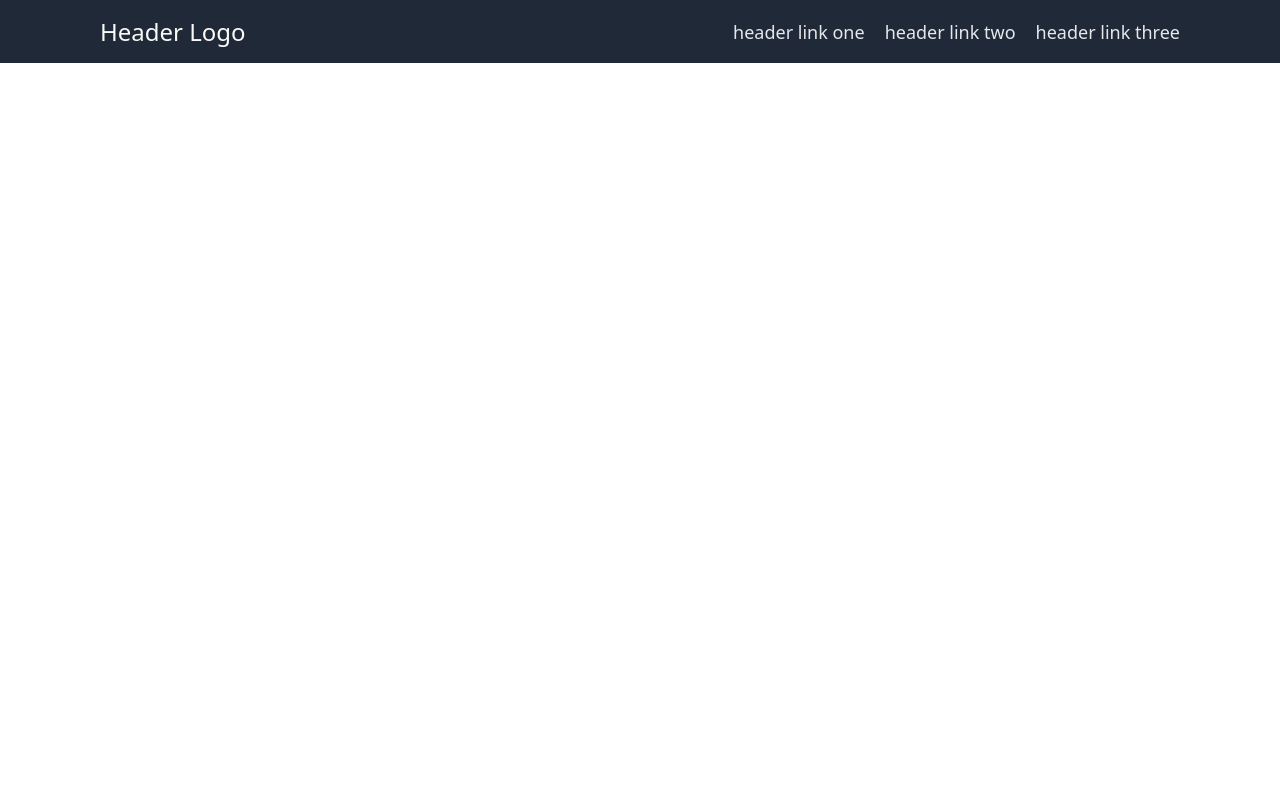
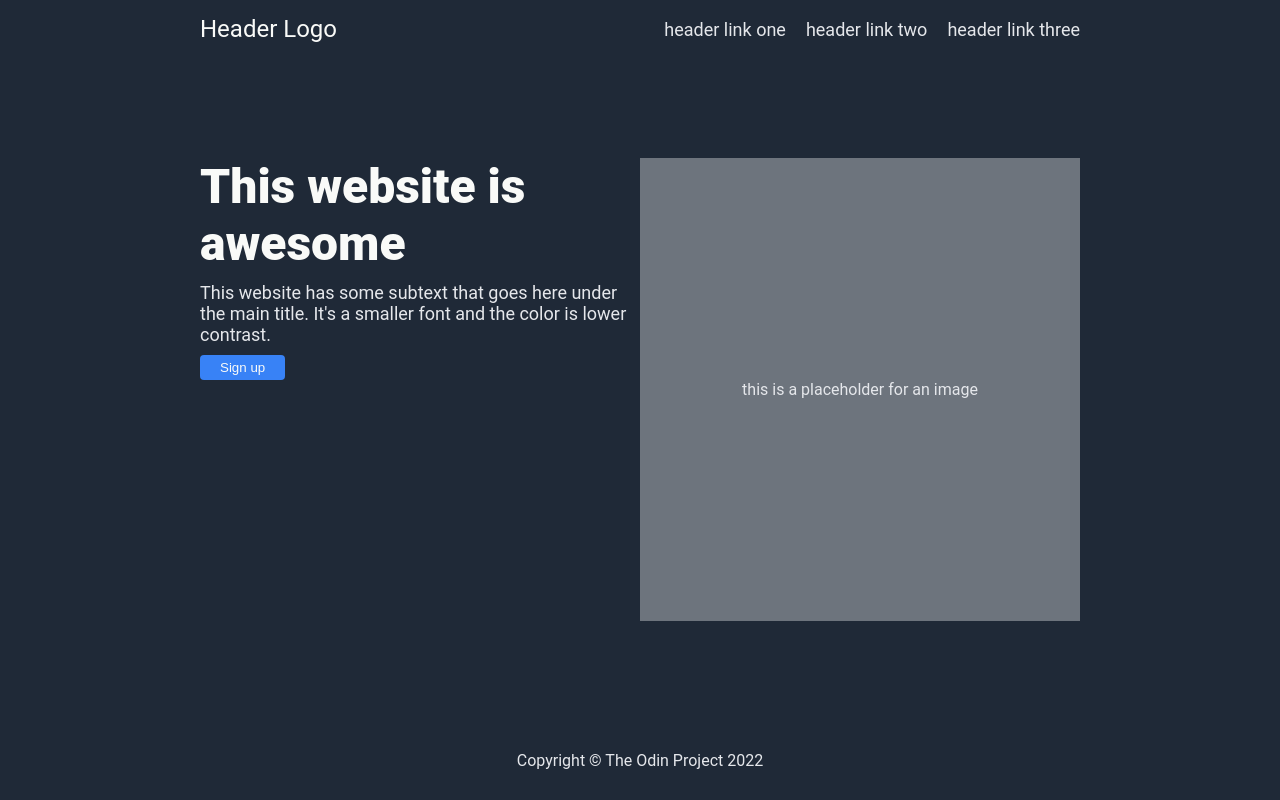
Before and after one commit to nathanpuckett/odin-landing-page, a plain HTML site: page index.html in a window 1280 px wide. Drawn offline with Linux system fonts and the light colour scheme.

Commit message:
Add hero-container and footer

```diff
--- a/index.html
+++ b/index.html
@@ -19,11 +19,23 @@
       </div>
     </div>
     <div class="body">
+      <div class="hero-container">
+        <div class="left">
+          <div class="hero-main-text">This website is awesome</div>
+          <div class="hero-secondary-text">This website has some subtext that goes here under the main title. It's a smaller font and the color is lower contrast.</div>
+          <div><button>Sign up</button></div>
 
+        </div>
+        <div class="right">
+          <div>this is a placeholder for an image</div>
+
+        </div>
+      </div>
+      <div class="info-container"></div>
+      <div class="quote-container"></div>
+      <div class="button-container"></div>
     </div>
-    <div class="footer">
-
-    </div>
+    <div class="footer">Copyright © The Odin Project 2022</div>
 
   </body>
 </html>
--- a/style.css
+++ b/style.css
@@ -2,7 +2,16 @@ body {
   margin: 0;
   display: flex;
   flex-direction: column;
-  font-family: system-ui, -apple-system, BlinkMacSystemFont, 'Segoe UI', Roboto, Oxygen, Ubuntu, Cantarell, 'Open Sans', 'Helvetica Neue', sans-serif;
+  min-height: 100vh;
+  font-family: Roboto, sans-serif;
+}
+
+button {
+  background: #3882f6;
+  color: #f9faf8;
+  border: none;
+  border-radius: 4px;
+  padding: 5px 20px;
 }
 
 .header {
@@ -10,12 +19,59 @@ body {
   display: flex;
   justify-content: space-between;
   align-items: center;
-  padding: 15px 100px;
+  padding: 15px 200px;
 }
 
 .header-logo {
   font-size: 24px;
   color: #f9faf8;
+}
+
+.body {
+  display: flex;
+  flex: 1;
+}
+
+.hero-container {
+  display: flex;
+  background: #1f2937;
+  padding: 100px 200px;
+}
+
+.left {
+  display: flex;
+  flex-direction: column;
+  flex: 1;
+  gap: 10px;
+}
+
+.hero-main-text {
+  font-size: 48px;
+  color: #f9faf8;
+  font-weight: 800;
+}
+
+.hero-secondary-text {
+  font-size: 18px;
+  color: #e5e7eb;
+}
+
+.right {
+  flex: 1;
+  background: #6d747d;
+  display: flex;
+  justify-content: center;
+  align-items: center;
+  color: #e5e7eb;
+}
+
+.footer {
+  background: #1f2937;
+  color: #e5e7eb;
+  display: flex;
+  justify-content: center;
+  align-items: center;
+  padding: 30px;
 }
 
 ul {
```
